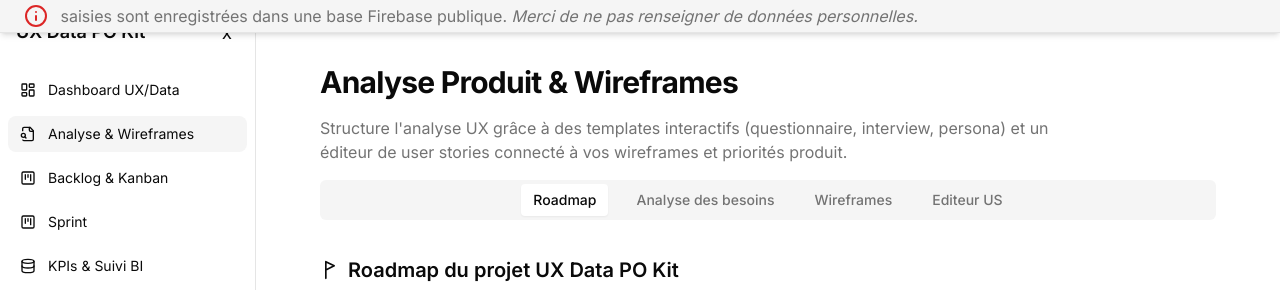
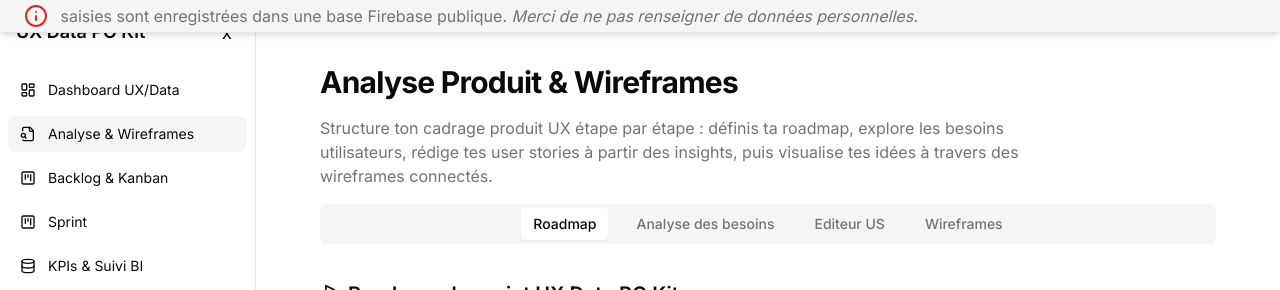
Before and after one commit to Florence-Martin/PO-UX-UI-DATA, a Next.js app: page /analysis in a window 1280 px wide. Shown: the top 290 px of the page. Built offline with nearby package versions, Linux system fonts and the light colour scheme; no server answers; the database is empty.

Commit message:
Rework navigation flow (Analyse & Backlog) for PO/UX clarity: reordered tabs + updated helper texts to guide from need to delivery

```diff
--- a/app/analysis/page.tsx
+++ b/app/analysis/page.tsx
@@ -19,14 +19,14 @@ export default function AnalysisPage() {
       component: <UserResearch />,
     },
     {
+      value: "documentation",
+      label: "Editeur US",
+      component: <UserStories />,
+    },
+    {
       value: "wireframes",
       label: "Wireframes",
       component: <Wireframes />,
-    },
-    {
-      value: "documentation",
-      label: "Editeur US",
-      component: <UserStories />,
     },
   ];
 
@@ -37,7 +37,7 @@ export default function AnalysisPage() {
       <Suspense fallback={<p>Loading tabs...</p>}>
         <SectionTabsLayout
           title="Analyse Produit & Wireframes"
-          description="Structure l'analyse UX grâce à des templates interactifs (questionnaire, interview, persona) et un éditeur de user stories connecté à vos wireframes et priorités produit."
+          description="Structure ton cadrage produit UX étape par étape : définis ta roadmap, explore les besoins utilisateurs, rédige tes user stories à partir des insights, puis visualise tes idées à travers des wireframes connectés."
           tabs={tabs}
         />
       </Suspense>
--- a/app/backlog/page.tsx
+++ b/app/backlog/page.tsx
@@ -10,12 +10,6 @@ import SectionTabsLayout from "@/components/ui/SectionTabsLayout";
 import { UserStoriesList } from "@/components/backlog/UserStoryList";
 
 const tabs = [
-  { value: "kanban", label: "Backlog Kanban", component: <KanbanBoard /> },
-  {
-    value: "sprints",
-    label: "Sprint Planning",
-    component: <SprintPlanning />,
-  },
   {
     value: "user-stories",
     label: "User Stories",
@@ -23,9 +17,15 @@ const tabs = [
   },
   {
     value: "priorisation",
-    label: "Priorisation",
+    label: "Priorisation (MoSCoW)",
     component: <MoscowPrioritization />,
   },
+  {
+    value: "sprints",
+    label: "Sprint Planning",
+    component: <SprintPlanning />,
+  },
+  { value: "kanban", label: "Backlog Kanban", component: <KanbanBoard /> },
 ];
 
 export default function BacklogPage() {
@@ -35,7 +35,7 @@ export default function BacklogPage() {
       <Suspense fallback={<p>Loading tabs...</p>}>
         <SectionTabsLayout
           title="Backlog & Organisation Agile"
-          description="Gère les tâches du produit, les priorités, les sprints et les user stories pour assurer une livraison itérative."
+          description="De la vision au delivery agile : commence par définir tes user stories (besoin métier), hiérarchise leur valeur avec MoSCoW, planifie les stories à livrer dans le sprint, puis pilote l’avancement des tâches dans ton backlog Kanban."
           tabs={tabs}
         />
       </Suspense>
```
